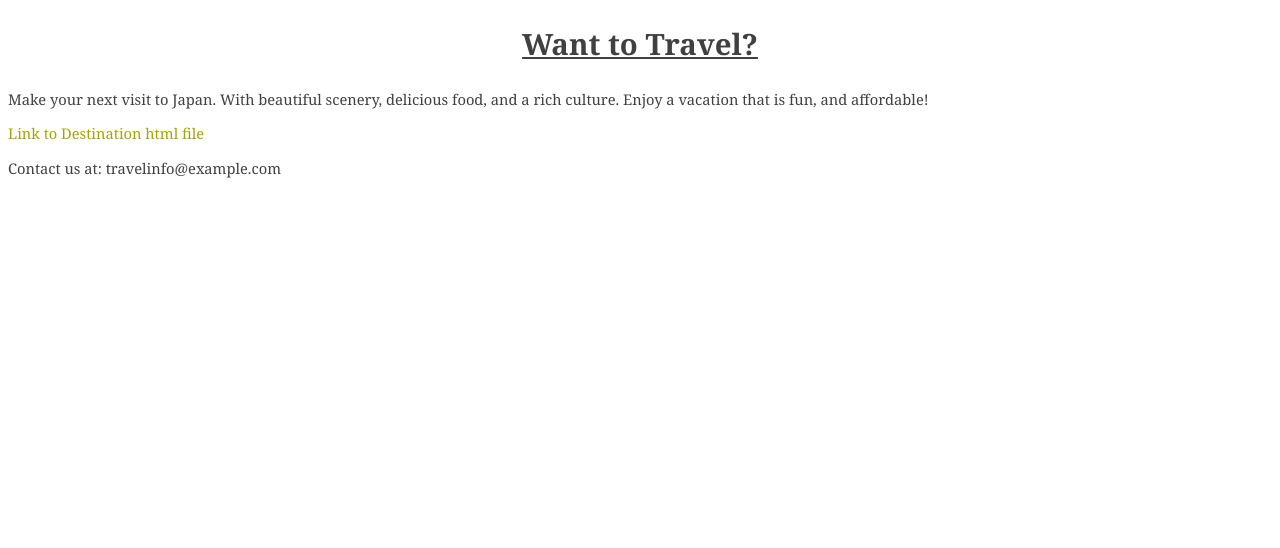
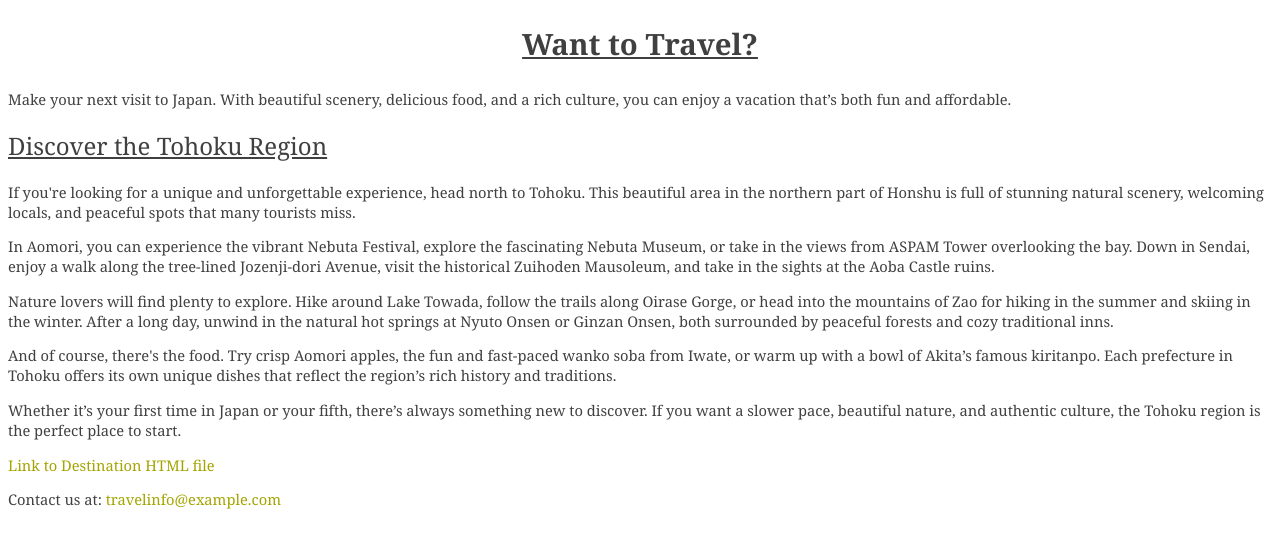
Before and after one commit to hamza890890/CSC-372-Assignment-2, a plain HTML site: page CSC 372 Assignment 2/index.html in a window 1280 px wide. Drawn offline with Linux system fonts and the light colour scheme.

Commit message:
Improved website

```diff
--- a/CSC 372 Assignment 2/index.html
+++ b/CSC 372 Assignment 2/index.html
@@ -9,22 +9,55 @@
 </head>
 
 <body>
-    <article>
-        <h1>Want to Travel?</h1>
-        <p>
-            Make your next visit to Japan. With beautiful scenery, delicious food, and a rich culture. Enjoy a vacation
-            that is fun, and affordable!
-        </p>
-    </article>
+    <div class="content">
+        <article>
+            <h1>Want to Travel?</h1>
+            <p>
+                Make your next visit to Japan. With beautiful scenery, delicious food, and a rich culture, you can enjoy
+                a vacation that’s both fun and affordable.
+            </p>
 
+            <h2>Discover the Tohoku Region</h2>
 
-    <a href="destination.html" target="_blank">Link to Destination html file </a>
+            <p>
+                If you're looking for a unique and unforgettable experience, head north to Tohoku. This beautiful area
+                in the northern part of Honshu is full of stunning natural scenery, welcoming locals, and peaceful spots
+                that many tourists miss.
+            </p>
 
+            <p>
+                In Aomori, you can experience the vibrant Nebuta Festival, explore the fascinating Nebuta Museum, or
+                take in the views from ASPAM Tower overlooking the bay. Down in Sendai, enjoy a walk along the
+                tree-lined Jozenji-dori Avenue, visit the historical Zuihoden Mausoleum, and take in the sights at the
+                Aoba Castle ruins.
+            </p>
+
+            <p>
+                Nature lovers will find plenty to explore. Hike around Lake Towada, follow the trails along Oirase
+                Gorge, or head into the mountains of Zao for hiking in the summer and skiing in the winter. After a long
+                day, unwind in the natural hot springs at Nyuto Onsen or Ginzan Onsen, both surrounded by peaceful
+                forests and cozy traditional inns.
+            </p>
+
+            <p>
+                And of course, there's the food. Try crisp Aomori apples, the fun and fast-paced wanko soba from Iwate,
+                or warm up with a bowl of Akita’s famous kiritanpo. Each prefecture in Tohoku offers its own unique
+                dishes that reflect the region’s rich history and traditions.
+            </p>
+
+            <p>
+                Whether it’s your first time in Japan or your fifth, there’s always something new to discover. If you
+                want a slower pace, beautiful nature, and authentic culture, the Tohoku region is the perfect place to
+                start.
+            </p>
+
+            <p><a href="destination.html" target="_blank">Link to Destination HTML file</a></p>
+        </article>
+    </div>
 
     <footer>
-        <p>Contact us at: travelinfo@example.com</p>
+        <p>Contact us at: <a href="mailto:travelinfo@example.com">travelinfo@example.com</a></p>
     </footer>
-
 </body>
 
 </html>
--- a/CSC 372 Assignment 2/styles.css
+++ b/CSC 372 Assignment 2/styles.css
@@ -49,7 +49,7 @@ ul {
 
 ul li {
     padding-left: 48px;
-    background: url('travel-icon.jpg') no-repeat left center;
+    background: url('images/travel-icon.jpg') no-repeat left center;
     background-size: 30px 30px;
     margin-bottom: 20px;
 }
@@ -57,7 +57,7 @@ ul li {
 
 ol li {
     position: relative;
-    display: inline-block;
+    display: list-item;
     margin-bottom: 15px;
 }
 
```
Also changed, not shown: CSC 372 Assignment 2/destination.html (+22 -9 lines), CSC 372 Assignment 2/images/destination1.png (renamed from CSC 372 Assignment 2/destination1.png), CSC 372 Assignment 2/images/travel-icon.jpg (renamed from CSC 372 Assignment 2/travel-icon.jpg).
